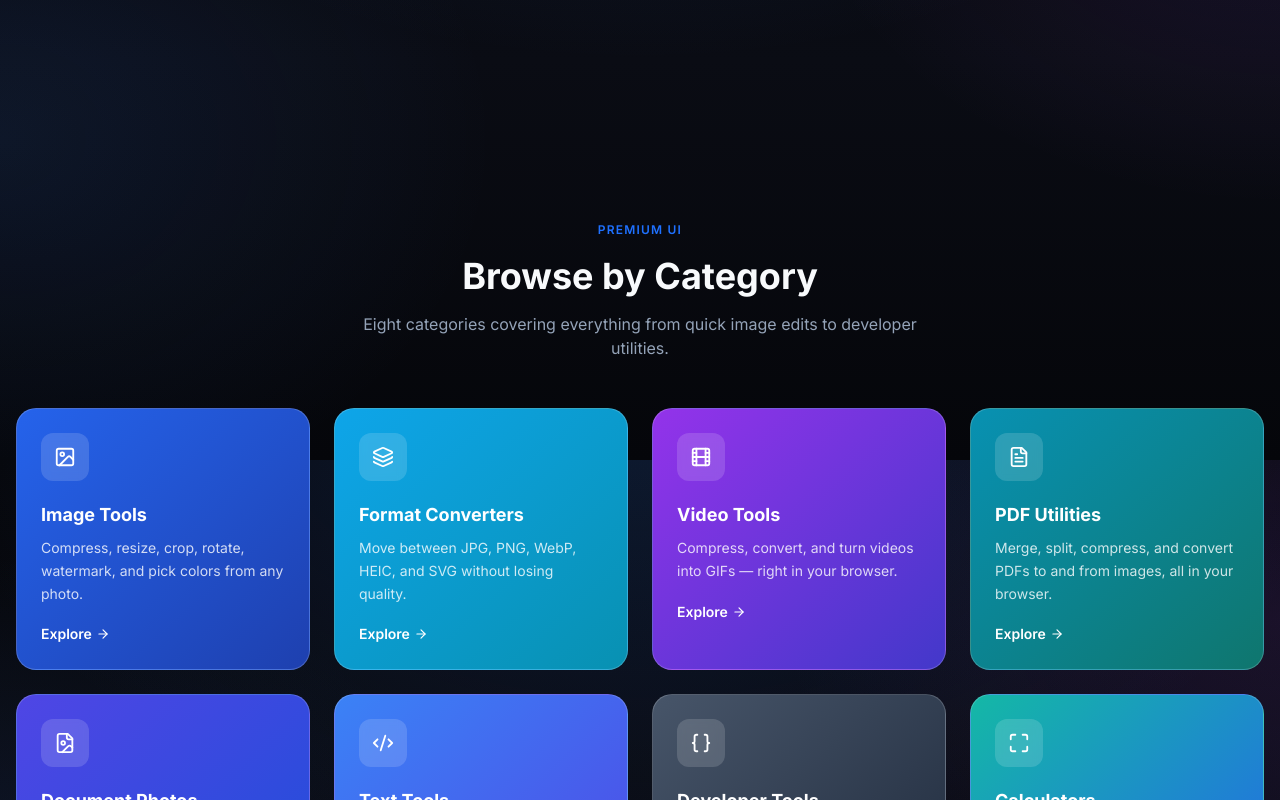
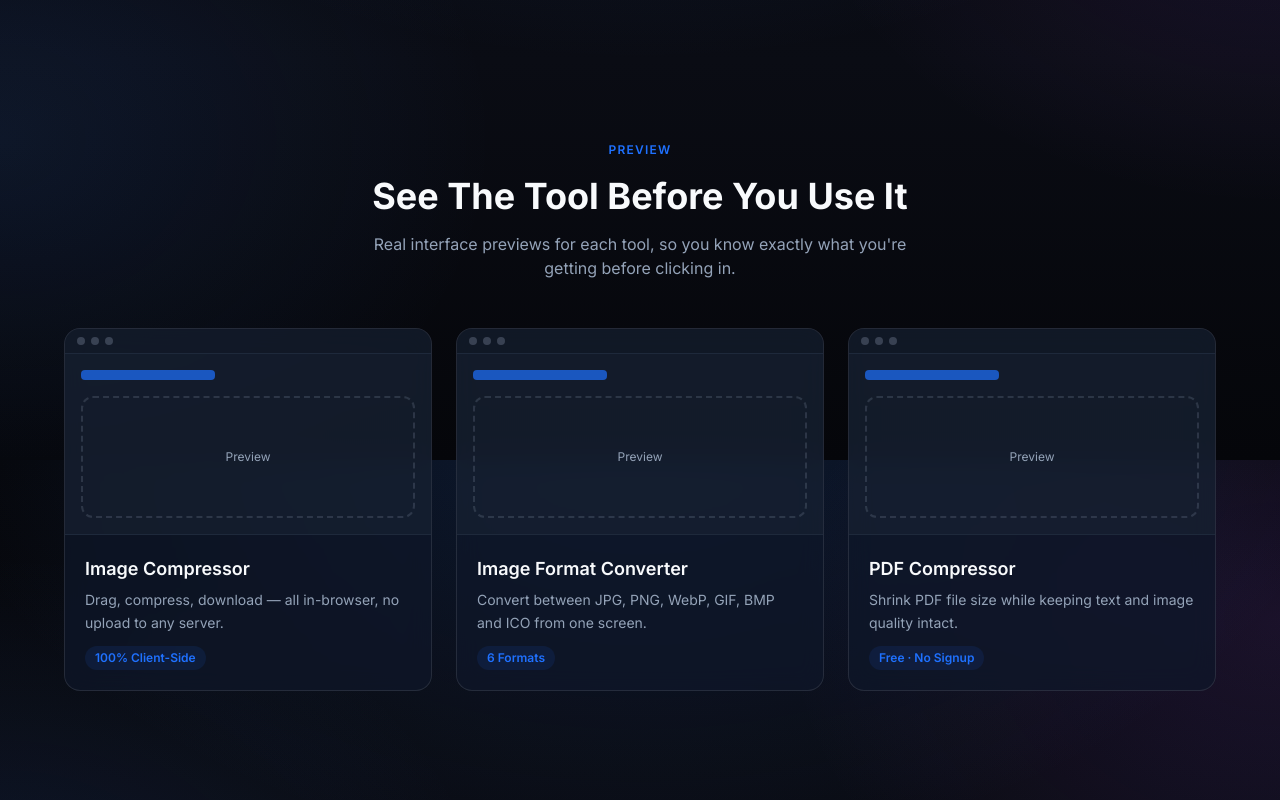
Before and after one commit to surajkumar122024-star/ok01, a Next.js app: page / in a window 1280 px wide. Shown: the part 1140-1940 px from the top of the page. Built offline with nearby package versions, Linux system fonts and the light colour scheme.

Commit message:
Add tool preview showcase section
Added a tool preview showcase section with cards for various tools, including Image Compressor, Image Format Converter, and PDF Compressor.

```diff
--- a/src/app/page.tsx
+++ b/src/app/page.tsx
@@ -270,6 +270,68 @@ export default function Home() {
       <div className="max-w-7xl mx-auto px-4 w-full mb-12">
         <AdPlaceholder />
       </div>
+
+      {/* Tool Preview Showcase */}
+      <section className="px-4 pb-20">
+        <div className="max-w-6xl mx-auto space-y-12">
+          <div className="text-center space-y-4">
+            <span className="inline-block text-xs font-semibold tracking-widest text-primary uppercase">
+              Preview
+            </span>
+            <h2 className="text-3xl md:text-4xl font-bold">See The Tool Before You Use It</h2>
+            <p className="text-muted-foreground max-w-xl mx-auto">
+              Real interface previews for each tool, so you know exactly what you&apos;re getting before clicking in.
+            </p>
+          </div>
+
+          <div className="grid grid-cols-1 sm:grid-cols-2 lg:grid-cols-3 gap-6">
+            {[
+              {
+                title: 'Image Compressor',
+                desc: 'Drag, compress, download — all in-browser, no upload to any server.',
+                badge: '100% Client-Side',
+              },
+              {
+                title: 'Image Format Converter',
+                desc: 'Convert between JPG, PNG, WebP, GIF, BMP and ICO from one screen.',
+                badge: '6 Formats',
+              },
+              {
+                title: 'PDF Compressor',
+                desc: 'Shrink PDF file size while keeping text and image quality intact.',
+                badge: 'Free · No Signup',
+              },
+            ].map((card, i) => (
+              <div
+                key={card.title}
+                className="animate-in fade-in slide-in-from-bottom-4 fill-mode-both glass border-2 border-transparent rounded-2xl overflow-hidden transition-all duration-300 hover:border-primary/40 hover:-translate-y-1.5 hover:shadow-lg hover:shadow-primary/10"
+                style={{ animationDuration: '700ms', animationDelay: `${i * 100}ms` }}
+              >
+                <div className="aspect-video bg-muted/40 border-b flex flex-col">
+                  <div className="flex items-center gap-1.5 px-3 py-2 bg-black/10 border-b">
+                    <span className="w-2 h-2 rounded-full bg-muted-foreground/30" />
+                    <span className="w-2 h-2 rounded-full bg-muted-foreground/30" />
+                    <span className="w-2 h-2 rounded-full bg-muted-foreground/30" />
+                  </div>
+                  <div className="flex-1 p-4 flex flex-col gap-2">
+                    <div className="h-2.5 w-2/5 rounded bg-primary/70" />
+                    <div className="flex-1 mt-2 rounded-lg border-2 border-dashed border-muted-foreground/20 flex items-center justify-center text-muted-foreground text-xs">
+                      Preview
+                    </div>
+                  </div>
+                </div>
+                <div className="p-5 text-left">
+                  <h3 className="font-semibold text-lg mb-1.5">{card.title}</h3>
+                  <p className="text-muted-foreground text-sm leading-relaxed">{card.desc}</p>
+                  <span className="inline-block mt-3 text-xs font-semibold text-primary bg-primary/10 px-2.5 py-1 rounded-full">
+                    {card.badge}
+                  </span>
+                </div>
+              </div>
+            ))}
+          </div>
+        </div>
+      </section>
 
       {/* Popular Categories */}
       <section className="py-20 px-4">
```
